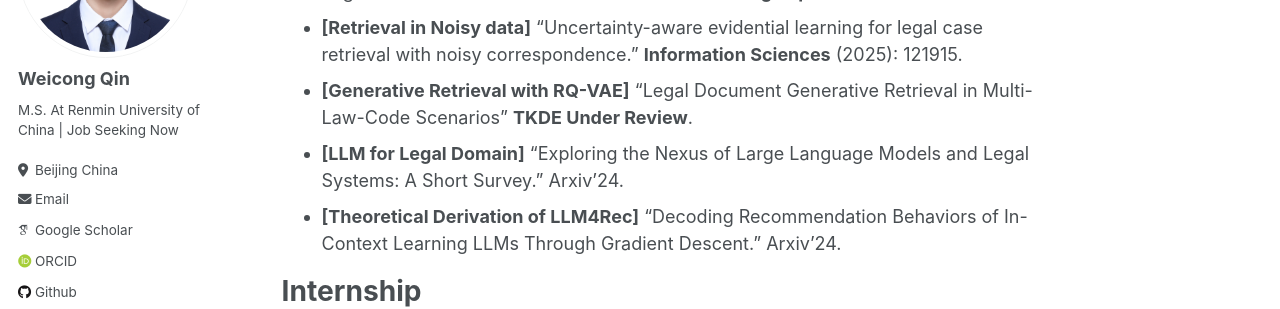
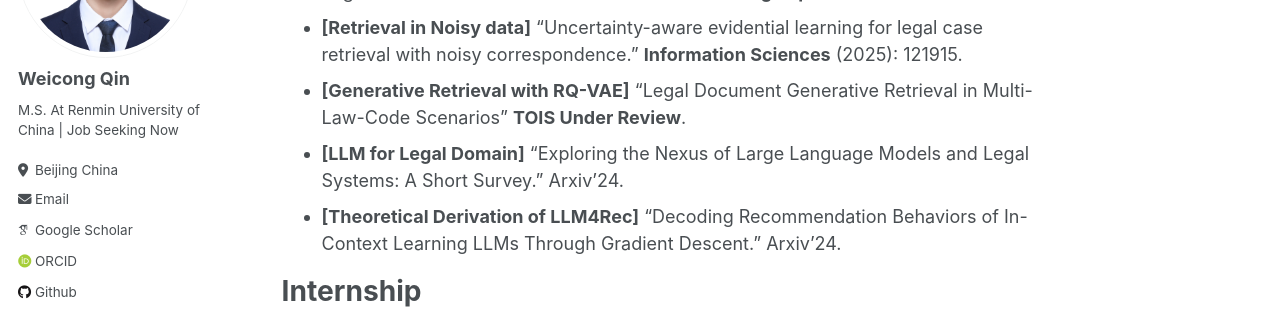
Before and after one commit to E-qin/E-qin.github.io, a Jekyll site: the page built from _pages/about.md, in a window 1280 px wide and 900 px high, scrolled down 1066 px. Shown: the part 153-462 px from the top of the window. Built offline with Jekyll 4.4.1, drawn with Linux system fonts in a browser that asks for light colours; some web fonts are replaced.

Commit message:
Update about.md

```diff
--- a/_pages/about.md
+++ b/_pages/about.md
@@ -48,7 +48,7 @@ All are **FIRST-AUTHOR** publications (2A+3B for now), except the last one which
 * **[LLM+RL for Rec]** "Enhancing Sequential Recommendations through Multi-Perspective Reflections and Iteration." **RecSys'24 Full Paper Spotlight Oral**.
 * **[Search with consultations]** "Similarity = Value? Consultation Value Assessment and Alignment for Personalized Search." **EMNLP'25 Long Paper Main Conference**
 * **[Retrieval in Noisy data]** "Uncertainty-aware evidential learning for legal case retrieval with noisy correspondence." **Information Sciences** (2025): 121915.
-* **[Generative Retrieval with RQ-VAE]** "Legal Document Generative Retrieval in Multi-Law-Code Scenarios" **TKDE Under Review**.
+* **[Generative Retrieval with RQ-VAE]** "Legal Document Generative Retrieval in Multi-Law-Code Scenarios" **TOIS Under Review**.
 * **[LLM for Legal Domain]** "Exploring the Nexus of Large Language Models and Legal Systems: A Short Survey." Arxiv'24.
 * **[Theoretical Derivation of LLM4Rec]** "Decoding Recommendation Behaviors of In-Context Learning LLMs Through Gradient Descent." Arxiv'24.
 
```
